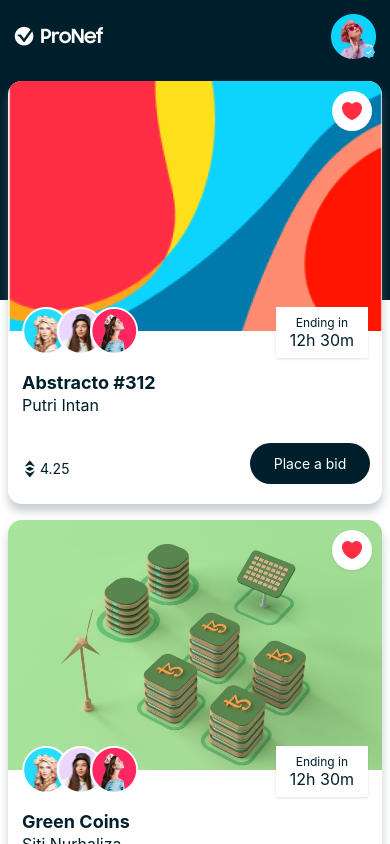
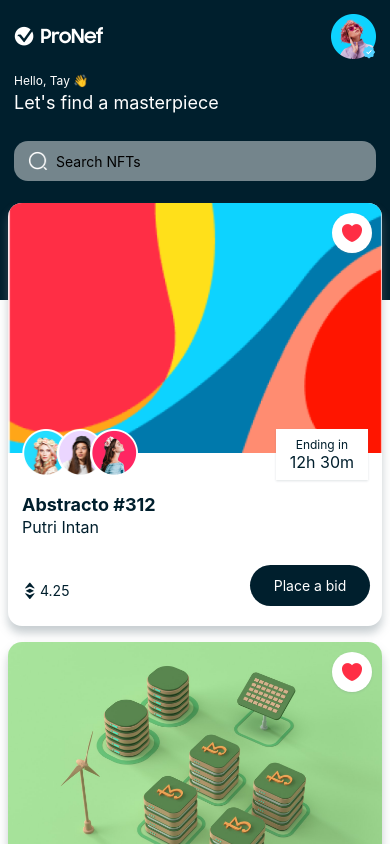
Before and after one commit to vonbell/Cloudy_Marketplace, a React Native app: screen /Home in a window 390 px wide. Shown: the top 844 px of the page. Built offline with nearby package versions, Linux system fonts and the light colour scheme.

Commit message:
home header search bar

```diff
--- a/components/HomeHeader.js
+++ b/components/HomeHeader.js
@@ -1,7 +1,7 @@
 import { View, Text, Image, TextInput } from 'react-native';
 import { COLORS, FONTS, SIZES, assets } from '../constants';
 
-const HomeHeader = () => {
+const HomeHeader = ({ onSearch }) => {
     return (
         <View
             style={{
@@ -35,6 +35,39 @@
                     />
                 </View>
             </View>
+
+            <View style={{ marginVertical: SIZES.font }}>
+                <Text style={{ fontSize: SIZES.small, color: COLORS.white }}>
+                    Hello, Tay 👋
+                </Text>
+                <Text style={{ fontSize: SIZES.large, color: COLORS.white, marginTop: SIZES.base / 2 }}>
+                    Let's find a masterpiece
+                </Text>
+            </View>
+
+            <View style={{ marginTop: SIZES.font }}>
+                <View
+                    style={{
+                        width: '100%',
+                        borderRadius: SIZES.font,
+                        backgroundColor: COLORS.gray,
+                        flexDirection: 'row',
+                        alignItems: 'center',
+                        paddingHorizontal: SIZES.font,
+                        paddingVertical: SIZES.small - 2
+                    }}>
+                    <Image
+                        source={assets.search}
+                        resizeMode='contain'
+                        style={{ width: 20, height: 20, marginRight: SIZES.base }}
+                    />
+                    <TextInput
+                        placeholder='Search NFTs'
+                        style={{ flex: 1 }}
+                        onChangeText={onSearch}
+                    />
+                </View>
+            </View>
         </View>
     )
 }
```
